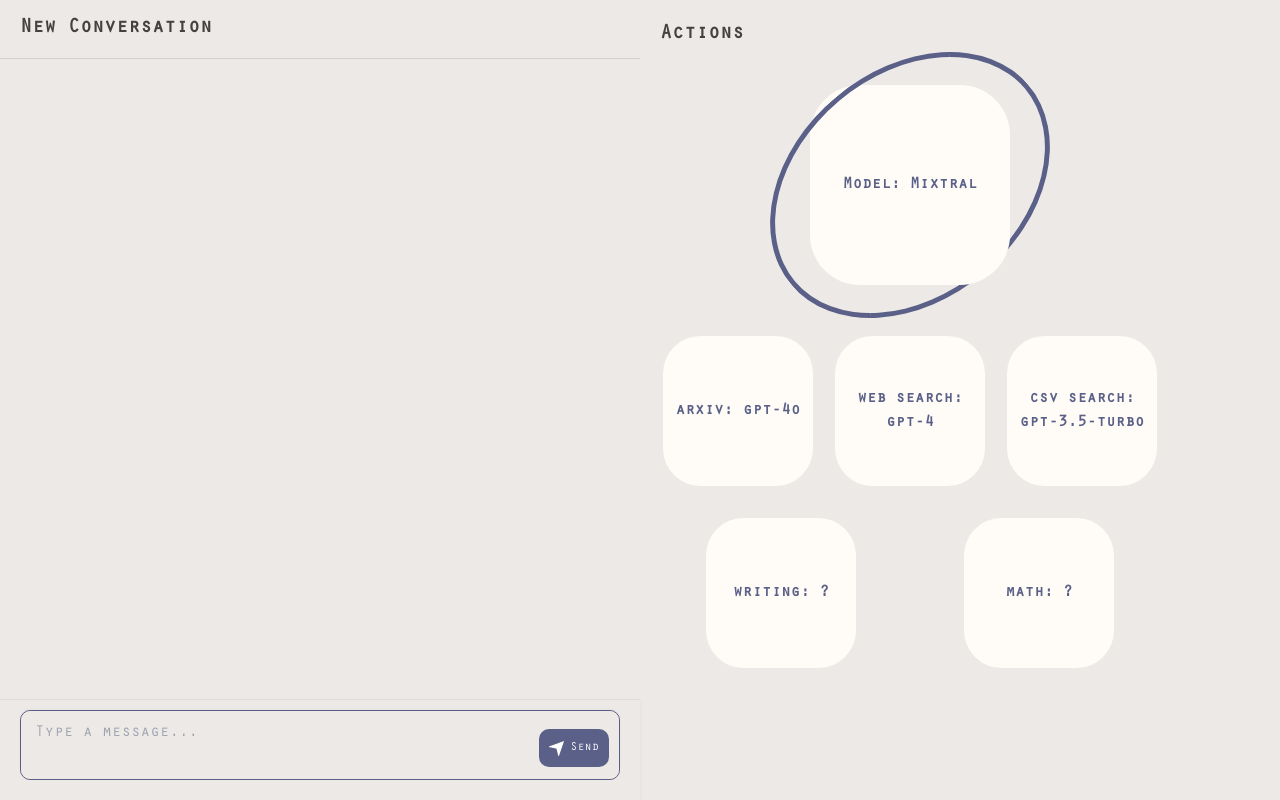
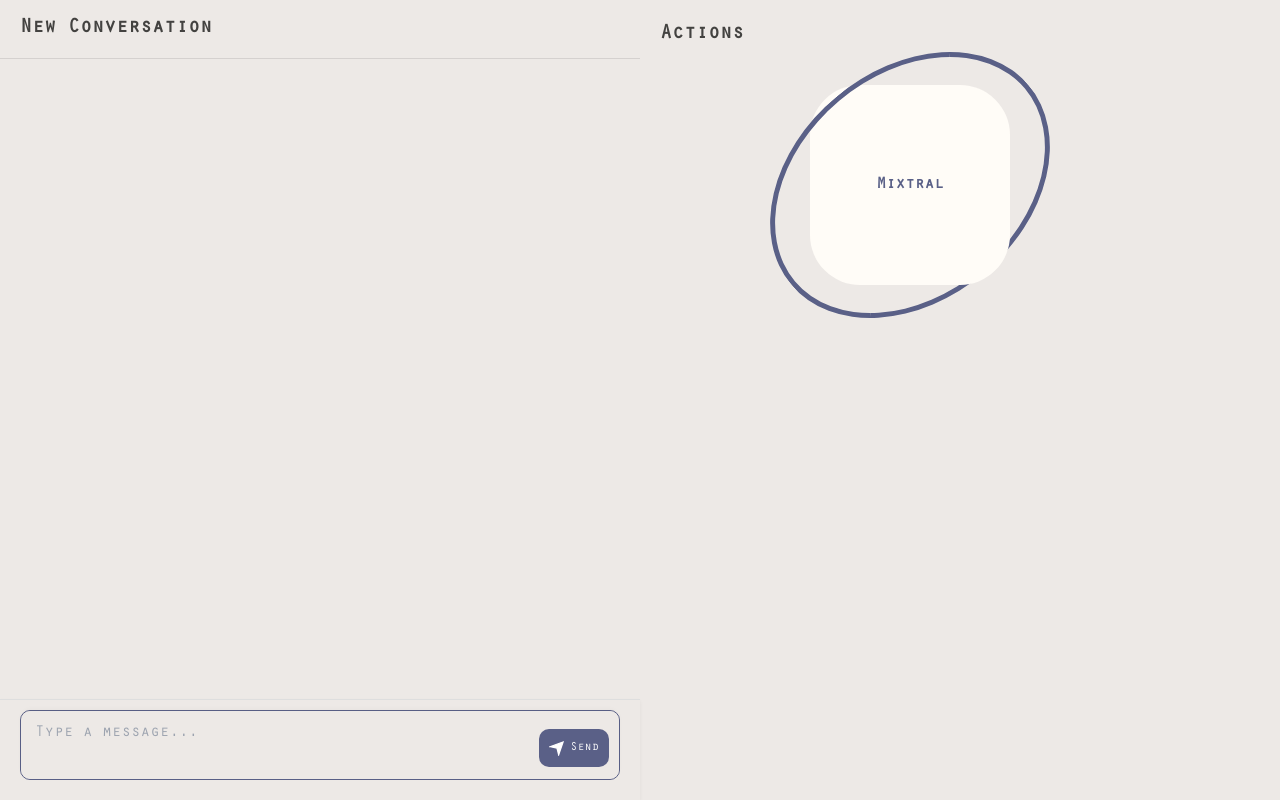
Before and after one commit to ElemelonWind/thalamus-og, a Next.js app: page /chat in a window 1280 px wide. Built offline with nearby package versions, Linux system fonts and the light colour scheme.

Commit message:
for audrey

```diff
--- a/components/chat.js
+++ b/components/chat.js
@@ -35,7 +35,8 @@
         const n = text.trim().length;
       };
 
-    const [actions, setActions] = useState([]);
+    const [isEasyMode, setIsEasyMode] = useState(false);
+    const [models, setModels] = useState([]);
 
     const Markdown = dynamic(async () => (await import("./markdown")).Markdown, {
         loading: () => <LoadingIcon />,
@@ -116,10 +117,15 @@
                     ];
                 });
               }
-              if (object["actions"]) {
-                setActions((prev) => {
-                  return [...prev, ...object["actions"]];
-                });
+              if (object["type"]) {
+                if (object["type"] === "easy") {
+                  setIsEasyMode(true);
+                } else if (object["type"] === "hard") {
+                  setIsEasyMode(false);
+                }
+              }
+              if (object["models"]) {
+                setModels(object["models"]);
               }
             }
           };
--- a/components/model.js
+++ b/components/model.js
@@ -7,7 +7,7 @@
     <div class={styles["ring2"]}>
       <div class={`${styles["card2"]} ${styles["card1"]}`}></div>
       <div class={styles["border"]}>
-        <p class={styles["title"]}>Model: {props.model}</p>
+        <p class={styles["title"]}>{props.text}</p>
         <div class={styles["slide"]}>
           <h6 class={styles["para"]}>{props.reasoning}</h6>
         </div>
--- a/components/visualization.js
+++ b/components/visualization.js
@@ -6,42 +6,12 @@
         <div className="grid grid-cols-3 gap-4 w-full mb-8">
           <div className="grid col-span-3 items-center flex flex-1 justify-center">
             <Model
-              model={props.model}
+              text={props.model}
               reasoning={props.reasoning}
             />
         </div>
-        <div className="grid col-span-1 items-center flex flex-1 justify-center">
-          <Card
-            text={`arxiv: ${props.arxiv}`}
-          />
         </div>
-        <div className="grid col-span-1 items-center flex flex-1 justify-center">
-
-        <Card
-            text={`web search: ${props.webSearch}`}
-          />
-        </div>
-        <div className="grid col-span-1 items-center flex flex-1 justify-center">
-
-        <Card
-            text={`csv search: ${props.csvSearch}`}
-            />
-        </div>
-        </div>
-        <div className="grid grid-cols-2 gap-4 w-full">
-            <div className="grid col-span-1 items-center flex flex-1 justify-center">
-        <Card
-            text={`writing: ${props.writing}`}
-          />
-          </div>
-          <div className="grid col-span-1 items-center flex flex-1 justify-center">
-
-        <Card
-            text={`math: ${props.math}`}
-            />
-            </div>
-            </div>
-            </>
+    </>
 
     )
 }
```
Also changed, not shown: 1 other file (tests, documents, lock files or other folders).
